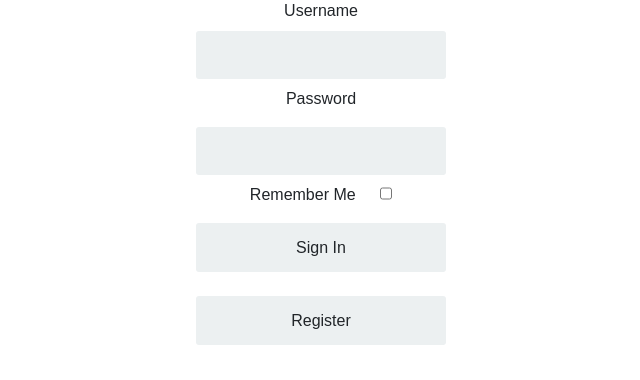
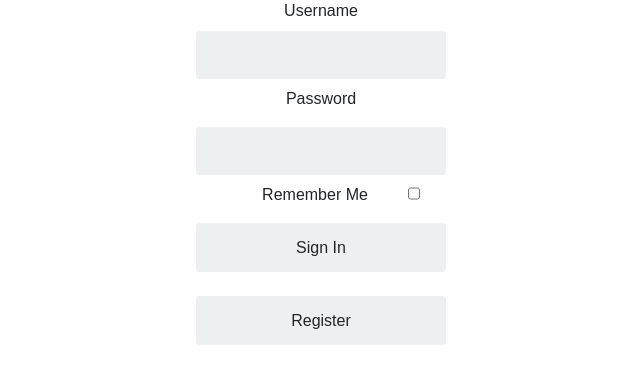
Before and after one commit to pcfu/UOWEventBookingSystem, a Flask app: page /login in a window 1280 px wide. Shown: the part 171-551 px from the top of the page, without its empty margins (319-959 px from the left). Run offline with Flask 3, Linux system fonts and the light colour scheme; some libraries are stand-ins or nearby versions.

Commit message:
login.html: update formatting

```diff
--- a/app/templates/login.html
+++ b/app/templates/login.html
@@ -43,22 +43,24 @@
 	</div>
 
 	<div class="row remember-me-row justify-content-center no-gutters">
-		<div class="col-2 label-col text-center">
+		<div class="col-lg-2 label-col text-center">
 			{{ form.remember_me.label() }}
-			{{ form.remember_me(style="width:12px; margin-left:20px;") }}
+		</div>
+		<div>
+			{{ form.remember_me(style="width:12px;") }}
 		</div>
 	</div>
 
-	<div class="row submit-row mt-2">
-		<div class="col submit-col">
+	<div class="row submit-row mt-2 justify-content-center">
+		<div class="col-3 submit-col">
 			<!-- sign-in -->
 			{{ form.submit(class_='signin-btn btn') }}
 		</div>
 	</div>
 	</form>
 
-	<div class="row register-row mt-4">
-		<div class="col register-col">
+	<div class="row register-row justify-content-center mt-4">
+		<div class="col-3 register-col">
 			<!-- register button -->
 			<a href="{{ url_for('register') }}" class="signin-btn btn" role="button">Register</a>
 		</div>
```
